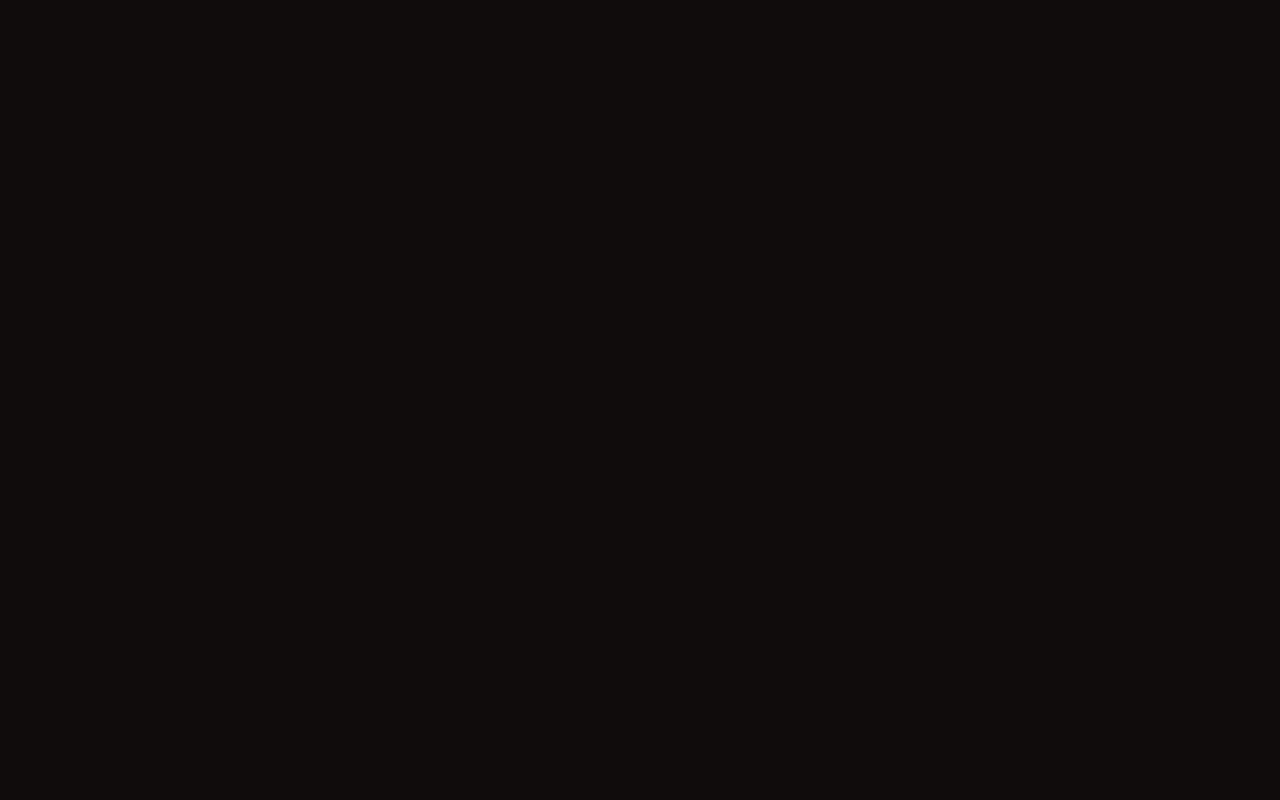
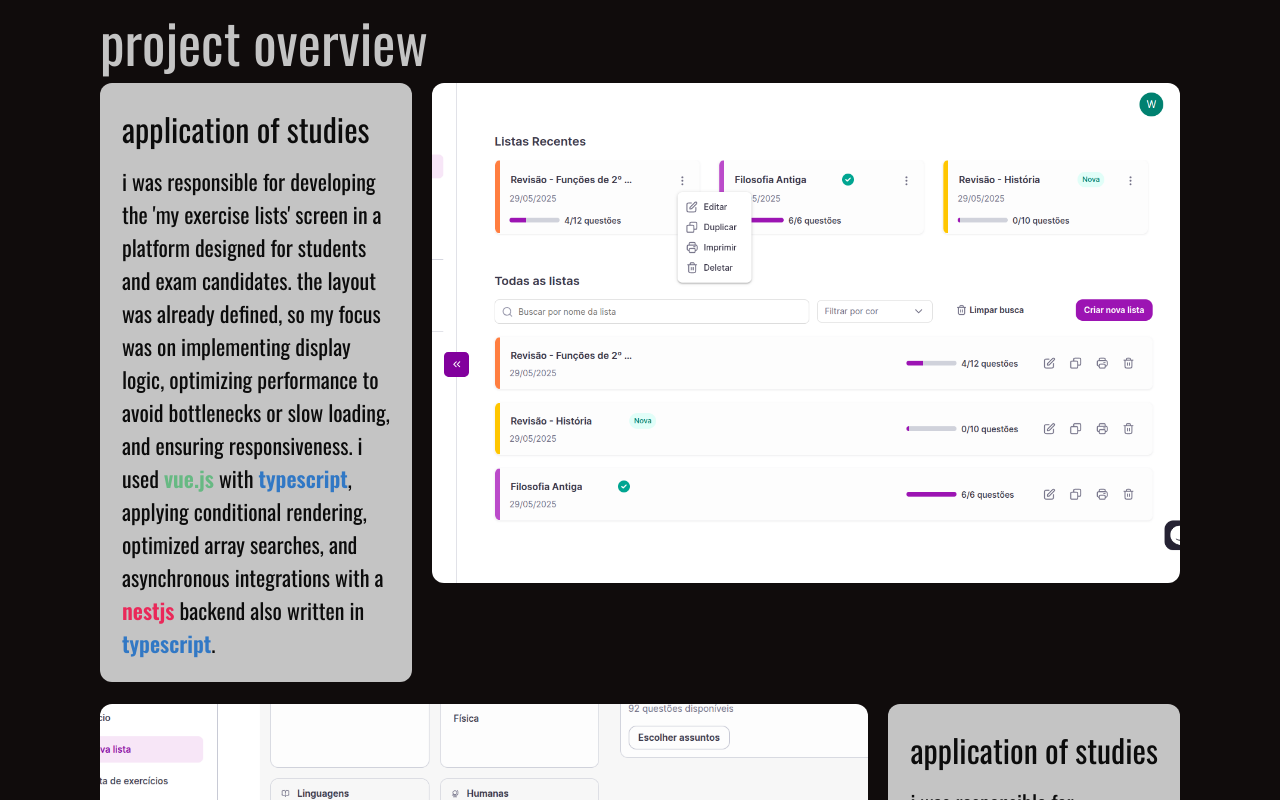
Before and after one commit to Weslley03/website-weslleydev, a React (Vite) app: page /project-overview in a window 1280 px wide. Shown: the top 800 px of the page. Built offline with nearby package versions, Linux system fonts and the light colour scheme.

Commit message:
fix: add project-overview route

```diff
--- a/index.html
+++ b/index.html
@@ -6,7 +6,7 @@
     <link rel="preconnect" href="https://fonts.gstatic.com" crossorigin>
     <link href="https://fonts.googleapis.com/css2?family=Oswald:wght@200..700&display=swap" rel="stylesheet">
     <meta name="viewport" content="width=device-width, initial-scale=1.0" />
-    <link rel="icon" type="image/png" href="./src/assets/weslley.png">
+    <link rel="icon" type="image/png" href="/assets/weslley.png">
     <title>oweslleydev</title>
   </head>
   <body>
--- /dev/null
+++ b/src/components/RowOverview/RowOverview.jsx
@@ -0,0 +1,36 @@
+import { highlightTech } from "../../utils/highlightTech";
+import styles from "./RowOverview.module.scss";
+import PropTypes from "prop-types";
+
+const RowOverview = ({
+  side,
+  overview,
+}) => {
+  return (
+    <div
+      className={`${styles.content} ${side === "right" ? styles.reverse : ""}`}
+    >
+      <div className={styles.section}>
+        <div className={styles.background}>
+          <span className={styles.title}>{overview.title}</span>
+          <span className={styles.description}> {highlightTech(overview.description)} </span>
+        </div>
+      </div>
+
+      <div>
+        <img className={styles.image} src={overview.image} alt="project-preview" />
+      </div>
+    </div>
+  );
+};
+RowOverview.propTypes = {
+  side: PropTypes.oneOf(["left", "right"]),
+  order: PropTypes.number,
+  overview: PropTypes.shape({
+    title: PropTypes.string,
+    description: PropTypes.string,
+    image: PropTypes.string
+  })
+};
+
+export default RowOverview;
--- /dev/null
+++ b/src/components/RowOverview/RowOverview.module.scss
@@ -0,0 +1,54 @@
+* > span {
+  color: #0c0c0c;
+}
+
+.content {
+  display: flex;
+  justify-content: space-between;
+  gap: 20px;
+}
+
+.reverse {
+  flex-direction: row-reverse;
+}
+
+.background {
+  display: flex;
+  flex-direction: column;
+  width: fit-content;
+  height: 100%;
+  border-radius: 12px;
+  padding: 22px;
+  background-color: #C4C4C4;
+}
+
+.title {
+  font-size: 32px;
+  margin-bottom: 12px;
+}
+
+.description {
+  font-size: 22px;
+}
+
+.image {
+  max-height: 500px;
+  border-radius: 12px;
+}
+
+@media (max-width: 1190px) {
+  .content {
+    display: flex;
+    flex-direction: column;
+  }
+
+  .image {
+    max-width: 100%;
+    max-height: 500px;
+    border-radius: 12px;
+  }
+
+  .description {
+    font-size: 16px;
+  }
+}
--- /dev/null
+++ b/src/data/overview-projects.json
@@ -0,0 +1,32 @@
+[
+  {
+    "id": "education-screen01",
+    "image": "/assets/educationScreen.png",
+    "title": "application of studies",
+    "description": "i was responsible for developing the 'my exercise lists' screen in a platform designed for students and exam candidates. the layout was already defined, so my focus was on implementing display logic, optimizing performance to avoid bottlenecks or slow loading, and ensuring responsiveness. i used <span class='vue'>vue.js</span> with <span class='typescript'>typescript</span>, applying conditional rendering, optimized array searches, and asynchronous integrations with a <span class='nestjs'>nestjs</span> backend also written in <span class='typescript'>typescript</span>."
+  },
+  {
+    "id": "filter-screen02",
+    "image": "/assets/filterScreen.png",
+    "title": "application of studies",
+    "description": "i was responsible for implementing the filter section of the 'create lists' screen in a platform for students and exam candidates. in addition to display logic, i focused on performance and responsiveness, using <span class='pinia'>pinia</span> for global state management. the solution was built with <span class='vue'>vue.js</span> and performs frequent requests to the backend, ensuring efficient data synchronization and a smooth user experience."
+  },
+  {
+    "id": "modal-alert03",
+    "image": "/assets/modalAlert.png",
+    "title": "application for colleges and teachers",
+    "description": "i was responsible for building an alert modal on the 'create online list' screen, designed for teachers, managers, and directors. the modal performs failure checks through backend requests and responds dynamically based on the results. development was done with <span class='javascript'>javascript</span> and <span class='react'>react</span>, integrated with a <span class='nestjs'>nestjs</span> backend, ensuring reliability in the alert flow and immediate feedback to users."
+  },
+  {
+    "id": "checkout04",
+    "image": "/assets/checkout.png",
+    "title": "custom checkout",
+    "description": "i was responsible for developing screens for a custom checkout builder, allowing vendors to configure the fields they want to display to their customers, with pages generated dynamically. the solution was developed with <span class='react'>react</span> and <span class='typescript'>typescript</span>, focusing on scalability, componentization, and flexibility to support multiple use cases."
+  },
+  {
+    "id":"mini-vue-framework05",
+    "image": "/assets/miniVueFramework.png",
+    "title": "mini-vue-framework",
+    "description": "an experimental project in which i developed a reactive page using only <span class='html'>html</span> and <span class='javascript'>vanilla javascript</span>. built with modern <span class='javascript'>javascript</span>, it leverages <span class='javascript'>proxy</span> for reactivity, dynamic dom updates, and event binding. the goal is to demonstrate core concepts such as state management, component-like structures, and the foundations of reactivity in <span class='javascript'>javascript</span>."
+  }
+]
--- a/src/pages/Home/Home.jsx
+++ b/src/pages/Home/Home.jsx
@@ -3,6 +3,7 @@ import 'bootstrap-icons/font/bootstrap-icons.css'
 import linkedinlogo from '/assets/linkedin.png'
 import githublogo from '/assets/github.png'
 import styles from './Home.module.scss';
+import colors from '../../utils/colors';
 
 function Home(){
     return(
@@ -26,10 +27,10 @@ function Home(){
                             <h1> Welcome Outsider</h1>
                             <p>my name is Weslley, i`m a fullstack developer and i have a few years of experience in the market. i currently work in an EdTech and as a systems consultant, and this way, i developed technical
                                 and non-technical skills, such as teamwork and excellent problem solving.</p>
-                            <p>i`m proficient in <strong style={{ color: '#79B45F' }}> Node.js </strong> development, building applications with <strong style={{ color: '#EED81C' }}>JavaScript</strong>,
-                                taking care of issues such as scalability, performance, code readability and proper use of tools. I really like using <strong style={{ color: '#3178C5' }}>TypeScript</strong>
+                            <p>i`m proficient in <strong style={{ color: colors.node }}> Node.js </strong> development, building applications with <strong style={{ color: colors.javascript }}>JavaScript</strong>,
+                                taking care of issues such as scalability, performance, code readability and proper use of tools. I really like using <strong style={{ color: colors.typescript }}>TypeScript</strong>
                                 for the backend side, i belive it brings confidence to the code and i can use all my Javascript knowledge. I prioritize testing in my Applications and i like to use libs and frameworks
-                                like <strong style={{ color: '#EA2859' }}>Nest.js</strong>, <strong style={{ color: '#3998B6' }}>React.js</strong> and <strong style={{ color: '#67B983' }}> Vue.js </strong>
+                                like <strong style={{ color: colors.nestjs }}>Nest.js</strong>, <strong style={{ color: colors.react }}>React.js</strong> and <strong style={{ color: colors.vue }}> Vue.js </strong>
                                 to make my live as a developer easier.</p>
                             <Link to={'/weslley-projects'} style={{textDecoration:'none'}}>
                                 <label className={styles.label}> my projects... </label>
--- a/src/pages/SelectedProject/ProjectOverviewPage.jsx
+++ b/src/pages/SelectedProject/ProjectOverviewPage.jsx
@@ -1,8 +1,16 @@
+import RowOverview from '../../components/RowOverview/RowOverview';
+import projects from "../../data/overview-projects.json";
 import styles from './ProjectOverviewPage.module.scss';
 
 const ProjectOverviewPage = () => {
   return (
-    <div className={styles.content}>
+    <div className={styles.father}>
+      <span className={styles.title}> project overview </span>
+      <div className={styles.content}>
+        {projects && projects.map((project, index) => (
+          <RowOverview side={index % 2 === 0 ? 'left' : 'right' } overview={project} key={project.id}/>
+        ))}
+      </div>
     </div>
   );
 }
--- a/src/pages/SelectedProject/ProjectOverviewPage.module.scss
+++ b/src/pages/SelectedProject/ProjectOverviewPage.module.scss
@@ -2,6 +2,28 @@
   color: beige;
 }
 
+.father {
+  display: flex;
+  flex-direction: column;
+  padding-left: 100px;
+  padding-right: 100px;
+  padding-bottom: 50px;
+}
+
 .content {
-  margin: 26px;
+  display: flex;
+  flex-direction: column;
+  gap: 22px;
 }
+
+.title {
+  color: #c4c4c4;
+  font-size: 55px;
+}
+
+@media (max-width: 800px) {
+  .father {
+    padding-left: 30px;
+    padding-right: 30px;
+  }
+}
--- /dev/null
+++ b/src/utils/colors.js
@@ -0,0 +1,15 @@
+const colors = {
+  typescript: "#3178C5",
+  javascript: "#EED81C",
+  node: "#79B45F",
+  react: "#3998B6",
+  vue: "#67B983",
+  nestjs: "#EA2859",
+  pinia: "#ffd859",
+  html: "#e34f26",
+  css: "#1572b6",
+  pazzei: "#A04CB3",
+  superpro: "#447D53",
+}
+
+export default colors;
--- /dev/null
+++ b/src/utils/highlightTech.jsx
@@ -0,0 +1,31 @@
+import colors from "./colors";
+
+const stripTags = (html) => html.replace(/<\/?[^>]+(>|$)/g, "");
+
+export function highlightTech(text) {
+  const clean = stripTags(text);
+  const regex = /\b(typescript|javascript|react|vue(?:\.js)?|nestjs|pinia|html|css)\b/gi;
+
+  const nodes= [];
+  let lastIndex = 0;
+  let m
+
+  while ((m = regex.exec(clean)) !== null) {
+    const word = m[0];
+    const before = clean.slice(lastIndex, m.index);
+    nodes.push(before);
+
+    const key = word.toLowerCase().replace(".js", "");
+
+    nodes.push(
+      <span key={`${m.index}-${word}`} style={{ color: colors[key], fontWeight: 600 }}>
+        {word}
+      </span>
+    );
+
+    lastIndex = regex.lastIndex;
+  }
+
+  nodes.push(clean.slice(lastIndex));
+  return nodes;
+}
```
Also changed, not shown: public/assets/weslley.png.
